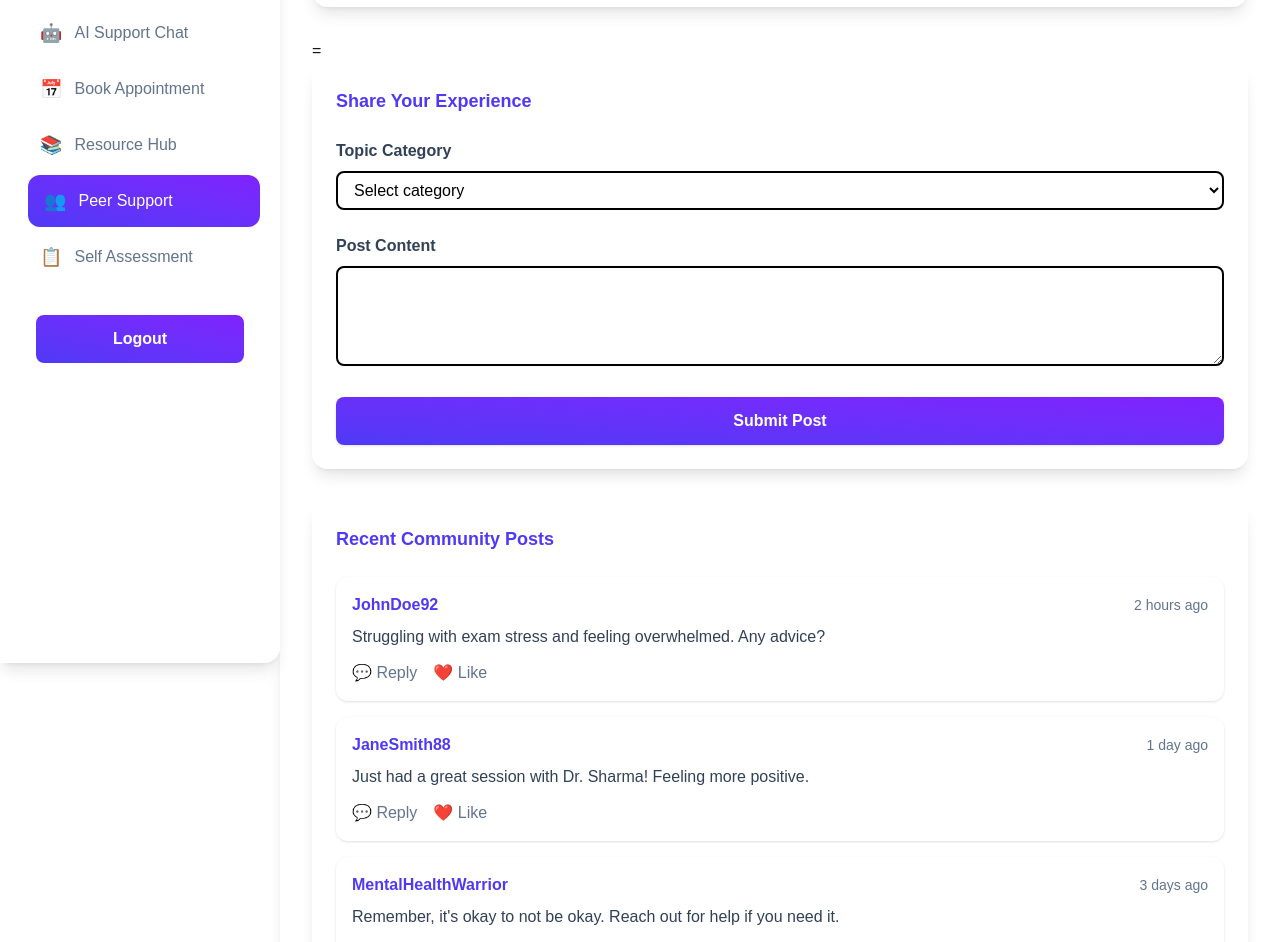
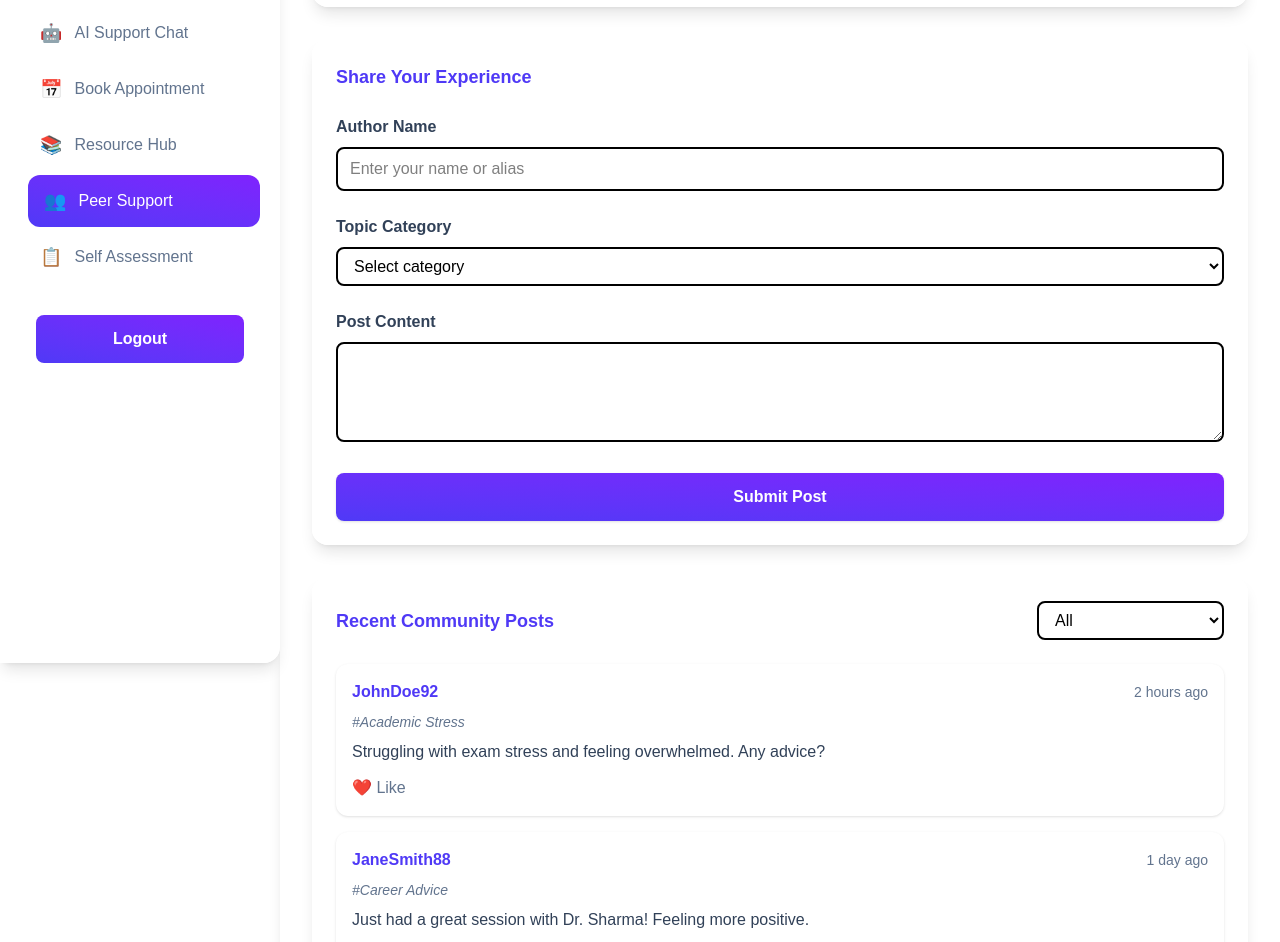
Before and after one commit to Vighnesh-V-H/mindbridge, a Next.js app: page /peersupport in a window 1280 px wide. Shown: the part 137-1079 px from the top of the page. Built offline with nearby package versions, Linux system fonts and the light colour scheme.

Commit message:
feat:add peersupport filtering

```diff
--- a/src/app/(protected)/dashboard/page.tsx
+++ b/src/app/(protected)/dashboard/page.tsx
@@ -8,7 +8,7 @@ export default function Dashboard() {
         <h1 className='text-2xl font-bold text-slate-900 mb-2'>
           Welcome to MindBridge
         </h1>
-        <p className='text-slate-500'>
+        <p className='text-black'>
           Your comprehensive digital mental health support system
         </p>
       </div>
@@ -45,8 +45,8 @@ export default function Dashboard() {
             key={idx}
             className='bg-white p-6 rounded-xl text-center shadow-md cursor-pointer hover:-translate-y-1 hover:shadow-lg transition'>
             <div className='text-3xl text-indigo-600 mb-2'>{item.icon}</div>
-            <h3 className='font-semibold mb-1'>{item.title}</h3>
-            <p className='text-slate-500 text-sm'>{item.desc}</p>
+            <h3 className='font-semibold text-black mb-1'>{item.title}</h3>
+            <p className='text-black text-sm'>{item.desc}</p>
           </div>
         ))}
       </div>
--- a/src/app/(protected)/peersupport/page.tsx
+++ b/src/app/(protected)/peersupport/page.tsx
@@ -1,8 +1,62 @@
 "use client";
 
+import { useState } from "react";
+
 export default function PeerSupport() {
+  const [posts, setPosts] = useState([
+    {
+      author: "JohnDoe92",
+      time: "2 hours ago",
+      content:
+        "Struggling with exam stress and feeling overwhelmed. Any advice?",
+      tag: "Academic Stress",
+    },
+    {
+      author: "JaneSmith88",
+      time: "1 day ago",
+      content:
+        "Just had a great session with Dr. Sharma! Feeling more positive.",
+      tag: "Career Advice",
+    },
+    {
+      author: "MentalHealthWarrior",
+      time: "3 days ago",
+      content:
+        "Remember, it's okay to not be okay. Reach out for help if you need it.",
+      tag: "Anonymous",
+    },
+  ]);
+
+  const [newPost, setNewPost] = useState({
+    author: "",
+    tag: "",
+    content: "",
+  });
+
+  const [filterTag, setFilterTag] = useState("All");
+
+  const handleSubmit = (e: React.FormEvent) => {
+    e.preventDefault();
+    if (!newPost.author || !newPost.tag || !newPost.content) return;
+
+    setPosts([
+      {
+        ...newPost,
+        time: "Just now",
+      },
+      ...posts,
+    ]);
+    setNewPost({ author: "", tag: "", content: "" });
+  };
+
+  const filteredPosts =
+    filterTag === "All"
+      ? posts
+      : posts.filter((post) => post.tag === filterTag);
+
   return (
     <section className='animate-fadeIn'>
+      {/* Header */}
       <div className='bg-white/95 backdrop-blur-xl rounded-2xl p-6 mb-8 shadow-lg'>
         <h1 className='text-2xl font-bold text-slate-900 mb-2'>
           Peer Support Community
@@ -11,18 +65,36 @@ export default function PeerSupport() {
           Connect with fellow students in a safe, moderated environment
         </p>
       </div>
-      =
+
+      {/* New Post Form */}
       <div className='bg-white/95 backdrop-blur-xl rounded-2xl p-6 mb-8 shadow-lg'>
         <h3 className='text-indigo-600 font-bold text-lg mb-6'>
           Share Your Experience
         </h3>
-        <form className='grid gap-6'>
+        <form className='grid gap-6' onSubmit={handleSubmit}>
+          <div>
+            <label className='block font-semibold text-slate-700 mb-2'>
+              Author Name
+            </label>
+            <input
+              type='text'
+              value={newPost.author}
+              onChange={(e) =>
+                setNewPost({ ...newPost, author: e.target.value })
+              }
+              className='w-full border-2 text-black rounded-lg px-3 py-2'
+              placeholder='Enter your name or alias'
+            />
+          </div>
           <div>
             <label className='block font-semibold text-slate-700 mb-2'>
               Topic Category
             </label>
-            <select className='w-full border-2 text-black rounded-lg px-3 py-2'>
-              <option>Select category</option>
+            <select
+              value={newPost.tag}
+              onChange={(e) => setNewPost({ ...newPost, tag: e.target.value })}
+              className='w-full border-2 text-black rounded-lg px-3 py-2'>
+              <option value=''>Select category</option>
               <option>Academic Stress</option>
               <option>Mental Health</option>
               <option>Relationship Issues</option>
@@ -34,48 +106,51 @@ export default function PeerSupport() {
             <label className='block font-semibold text-slate-700 mb-2'>
               Post Content
             </label>
-            <textarea className='w-full text-black border-2 rounded-lg px-3 py-2 min-h-[100px]' />
+            <textarea
+              value={newPost.content}
+              onChange={(e) =>
+                setNewPost({ ...newPost, content: e.target.value })
+              }
+              className='w-full text-black border-2 rounded-lg px-3 py-2 min-h-[100px]'
+            />
           </div>
           <button className='bg-gradient-to-tr from-indigo-600 to-violet-600 text-white px-6 py-3 rounded-lg font-semibold shadow'>
             Submit Post
           </button>
         </form>
       </div>
-      {/* Recent Posts */}
-      <div className='bg-white/95 backdrop-blur-xl rounded-2xl p-6 shadow-lg'>
-        <h3 className='text-indigo-600 font-bold text-lg mb-6'>
-          Recent Community Posts
-        </h3>
-        {[
-          {
-            author: "JohnDoe92",
-            time: "2 hours ago",
-            content:
-              "Struggling with exam stress and feeling overwhelmed. Any advice?",
-          },
-          {
-            author: "JaneSmith88",
-            time: "1 day ago",
-            content:
-              "Just had a great session with Dr. Sharma! Feeling more positive.",
-          },
-          {
-            author: "MentalHealthWarrior",
-            time: "3 days ago",
-            content:
-              "Remember, it's okay to not be okay. Reach out for help if you need it.",
-          },
-        ].map((post, idx) => (
+
+      {/* Filter */}
+      <div className='bg-white/95 backdrop-blur-xl rounded-2xl p-6 mb-8 shadow-lg'>
+        <div className='flex justify-between items-center mb-6'>
+          <h3 className='text-indigo-600 font-bold text-lg'>
+            Recent Community Posts
+          </h3>
+          <select
+            value={filterTag}
+            onChange={(e) => setFilterTag(e.target.value)}
+            className='border-2 text-black rounded-lg px-3 py-2'>
+            <option>All</option>
+            <option>Academic Stress</option>
+            <option>Mental Health</option>
+            <option>Relationship Issues</option>
+            <option>Career Advice</option>
+            <option>Anonymous</option>
+          </select>
+        </div>
+
+        {/* Posts */}
+        {filteredPosts.map((post, idx) => (
           <div key={idx} className='bg-white rounded-xl p-4 shadow mb-4'>
             <div className='flex justify-between items-center mb-2'>
               <div className='font-semibold text-indigo-600'>{post.author}</div>
               <div className='text-sm text-slate-500'>{post.time}</div>
             </div>
+            <div className='mb-2 text-sm text-slate-500 italic'>
+              #{post.tag}
+            </div>
             <div className='mb-3 text-slate-700'>{post.content}</div>
             <div className='flex gap-4'>
-              <button className='text-slate-500 hover:text-indigo-600'>
-                💬 Reply
-              </button>
               <button className='text-slate-500 hover:text-indigo-600'>
                 ❤️ Like
               </button>
--- a/src/app/api/chat/route.ts
+++ b/src/app/api/chat/route.ts
@@ -27,7 +27,7 @@ export async function POST(req: NextRequest) {
             {
               role: "system",
               content:
-                "You are an AI counselor designed to provide supportive and empathetic conversations in English only. Always reply in clear, simple, and comforting English. Avoid using clinical or potentially triggering terms such as 'mental illness,' 'disorder,' 'diagnosis,' or similar medical jargon. Instead, use gentle, non-judgmental language that focuses on understanding, encouragement, and coping strategies. Your role is not to provide medical advice or professional therapy, but to listen, validate feelings, and suggest positive, healthy approaches such as relaxation, breathing exercises, journaling, or reaching out to trusted people. Keep responses concise but warm, avoid technical buzzwords, and make sure the user feels safe, understood, and supported.",
+                "You are an AI counselor designed to provide supportive and empathetic conversations in English only. Always reply in clear, simple, and comforting English. Avoid using clinical or potentially triggering terms such as 'mental illness,' 'disorder,' 'diagnosis,' or similar medical jargon. Instead, use gentle, non-judgmental language that focuses on understanding, encouragement, and coping strategies. Your role is not to provide medical advice or professional therapy, but to listen, validate feelings, and suggest positive, healthy approaches such as relaxation, breathing exercises, journaling, or reaching out to trusted people. Keep responses concise but warm, avoid technical buzzwords, and make sure the user feels safe, understood, and supported. Donot use markdowns , use newlines if needed and keep the answer short and up to the point.",
             },
             {
               role: "user",
--- a/src/components/sign-in.tsx
+++ b/src/components/sign-in.tsx
@@ -40,14 +40,16 @@ export default function SignInform() {
 
   return (
     <div className='max-w-md mx-auto mt-8 p-6 bg-white rounded-lg shadow-md'>
-      <h2 className='text-2xl font-bold mb-6 text-center'>Login</h2>
+      <h2 className='text-2xl font-bold mb-6 text-center text-blue-500'>
+        Signin
+      </h2>
 
       <form onSubmit={handleSubmit} className='space-y-4'>
         <div>
           <label
             htmlFor='email'
-            className='block text-sm font-medium text-black mb-1'>
-            Email
+            className='block text-sm font-medium  text-black mb-1'>
+            Signin
           </label>
           <input
             type='email'
@@ -55,7 +57,7 @@ export default function SignInform() {
             value={email}
             onChange={(e) => setEmail(e.target.value)}
             required
-            className='w-full px-3 py-2 border border-gray-300 rounded-md focus:outline-none focus:ring-2 focus:ring-blue-500'
+            className='w-full px-3 text-black py-2 border border-gray-300 rounded-md focus:outline-none focus:ring-2 focus:ring-blue-500'
             placeholder='Enter your email'
           />
         </div>
```
